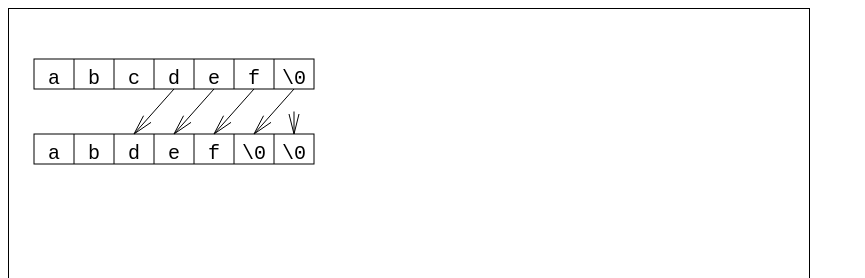
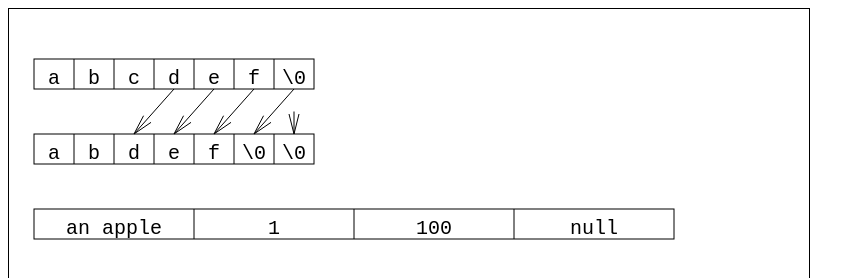
Before and after one commit to flsafe/dsDraw.js, a plain HTML site: page index.html in a window 1280 px wide. Shown: the top 278 px of the page, without its empty margins (0-865 px from the left). Drawn offline with Linux system fonts and the light colour scheme.

Commit message:
Move example out to index.html

```diff
--- a/dsDraw.js
+++ b/dsDraw.js
@@ -3,18 +3,8 @@ var CELL_WIDTH
 var startPosition = {x: 25, y: 50}
 var FONT = 20
 var PIXELS_PER_CHAR = 20
-
 var DELETE_VERT_MARGINE = 75
 
-function draw(){
-  var canvas = document.getElementById('tutorial')
-  if (canvas.getContext){
-    var ctx = canvas.getContext('2d');
-
-    var array = ["a", "b", "c", "d", "e", "f", "\\0"]
-    drawDelete(array, 2, ctx)
-  }
-}
 
 /**
  * Draw a diagram that represents
--- a/index.html
+++ b/index.html
@@ -8,6 +8,27 @@
     </style>
 
     <script type="text/javascript" src="dsDraw.js"></script>
+
+    <script type="text/javascript">
+
+      function draw(){
+        var canvas = document.getElementById('tutorial')
+        if (canvas.getContext){
+          var ctx = canvas.getContext('2d');
+
+          ctx.save()
+            var array = ["a", "b", "c", "d", "e", "f", "\\0"]
+            drawDelete(array, 2, ctx)
+
+            ctx.translate(0, 150)
+
+            var array2 = ["an apple", 1, 100, null]
+            drawArray(array2, ctx)
+          ctx.restore()
+        }
+      }
+    </script>
+
   </head>
 
   <body onload="draw();">
```
